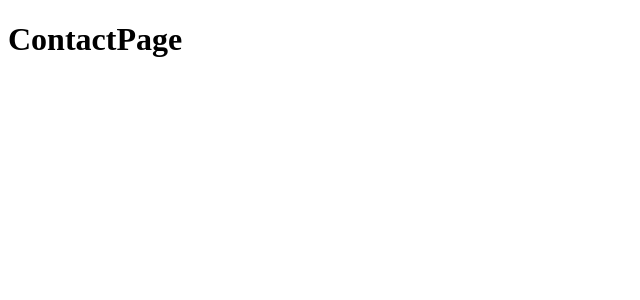
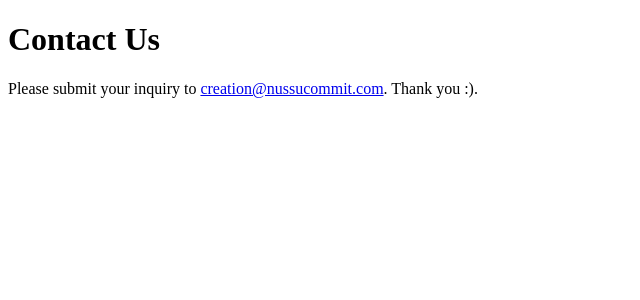
Before and after one commit to nussucommit/creation2023, a Next.js app: page /contacts in a window 1280 px wide. Shown: the top 300 px of the page, without its empty margins (0-640 px from the left). Built offline with nearby package versions, Linux system fonts and the light colour scheme.

Commit message:
Add contact

```diff
--- a/pages/contacts/index.jsx
+++ b/pages/contacts/index.jsx
@@ -1,5 +1,17 @@
 function ContactPage() {
-  return <h1>ContactPage</h1>;
+  return (
+    <>
+      <h1>Contact Us</h1>
+      <p>
+        Please submit your inquiry to
+        {' '}
+        <a href="mailto: creation@nussucommit.com">creation@nussucommit.com</a>
+        .
+        {' '}
+        Thank you :).
+      </p>
+    </>
+  );
 }
 
 export default ContactPage;
```
